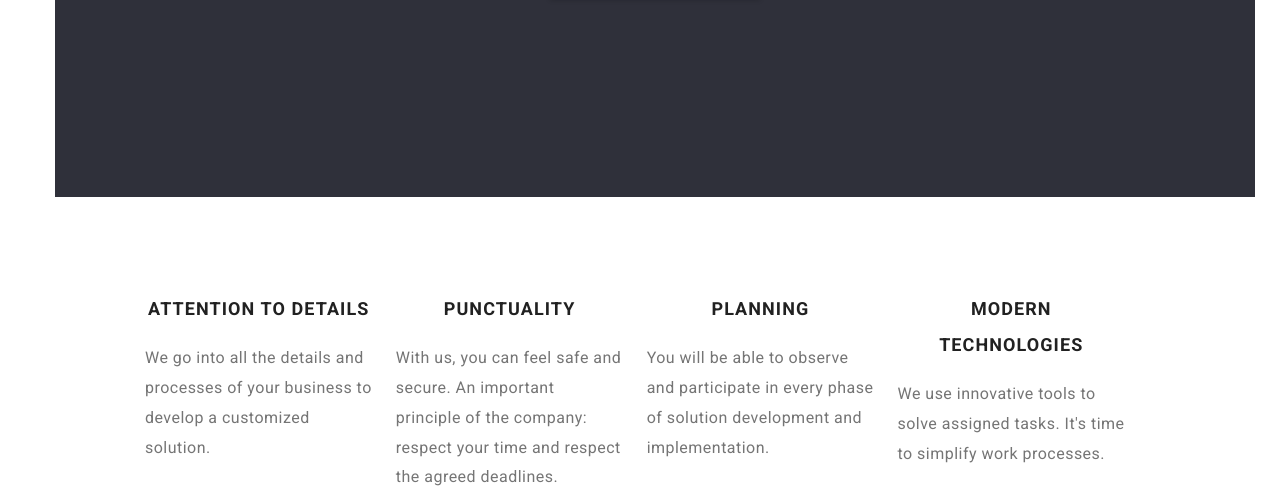
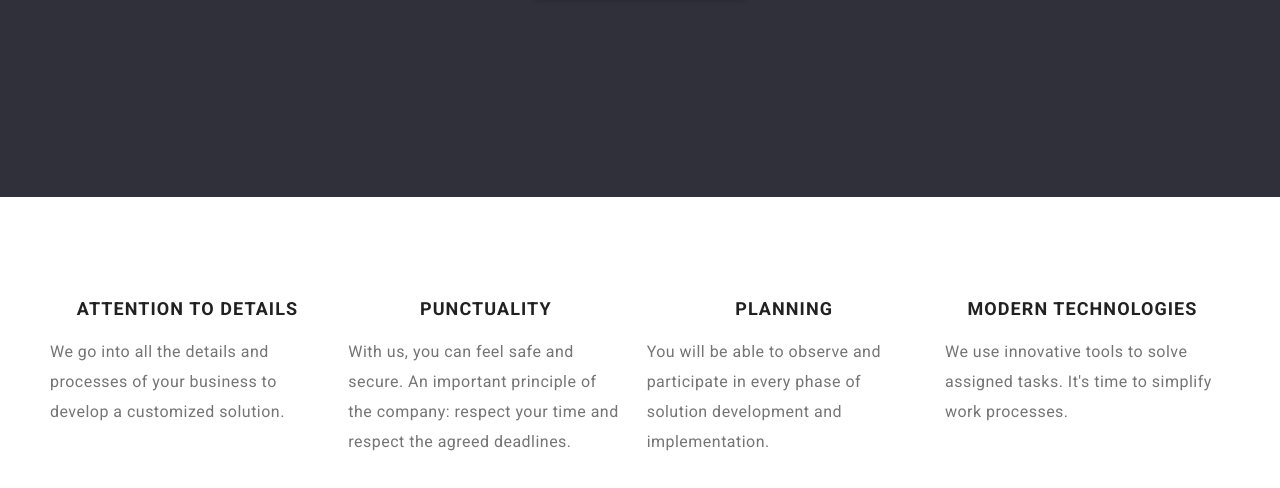
Before and after one commit to elkime/goit-markup-hw-03, a plain HTML site: page index.html in a window 1280 px wide. Shown: the part 468-956 px from the top of the page. Drawn offline with Linux system fonts and the light colour scheme.

Commit message:
second setting up

```diff
--- a/css/styles.css
+++ b/css/styles.css
@@ -350,6 +350,7 @@ span { color: #212121;
     letter-spacing: 0.03em;
 
     color: #757575;
+    margin: 0;
 }
 /*direccion para principal and portfolio*/
 .address{
@@ -373,7 +374,7 @@ span { color: #212121;
 
     left: 0px;
     top: 1628px;
-    padding: 60px 0;
+    padding: 60px 0px 60px 215px;
     line-height: 2em;
 
 background: #2F303A;
@@ -474,7 +475,7 @@ header {
   /*centrado Y ALINEACION  de section 2 PRODUCTOS*/
 
   .section-products {
-    padding: 94px 90px 0px 90px ;
+    padding: 94px 10px 0px 10px ;
 
 
 }
@@ -499,11 +500,15 @@ header {
 
 .horizontal-ul {
     display: flex;
+    list-style: none;
+    padding: 0;
+    margin: 0;
 }
 
 .box-products {
-    width: 300px;
-    margin-left: 32px;
+    /*width: 300px;
+    margin-left: 32px;*/
+    margin: 0 20px;
 
 }
 
--- a/index.html
+++ b/index.html
@@ -29,13 +29,13 @@
       <li> <a href class="numbertel"> +1 212-772-4150</a></li>
     </ul>
   </header>
-  <main class="container">
+  <main>
     <section class="fondo ">
       <h1 class="title">EFFECTIVE SOLUTIONS FOR YOUR BUSINESS</h1>
       <button class="mybutton-1">Request our service</button>
     </section>
 
-    <section class="section-products">
+    <section class="section-products container">
 
         <ul class="list-style horizontal-ul content-center">
         <li class="box-products">
@@ -62,7 +62,7 @@
       </ul>
     </section>
 
-    <section class="section">
+    <section class="section container">
       <h2 class="subtitle-sections">What we do</h2>
       <ul class="list-style  content-center">
         <li class="card-studio"><img src="./images/imagen1.jpg" alt="servicio 1"></li>
@@ -105,7 +105,7 @@
 
   </main>
 
-  <footer class="bottom-page container">
+  <footer class="bottom-page ">
 
     <a href class="webstudio-footer">Web<span1>Studio </span1> </a>
 
```
Also changed, not shown: portfolio.html (+1 -2 lines).
